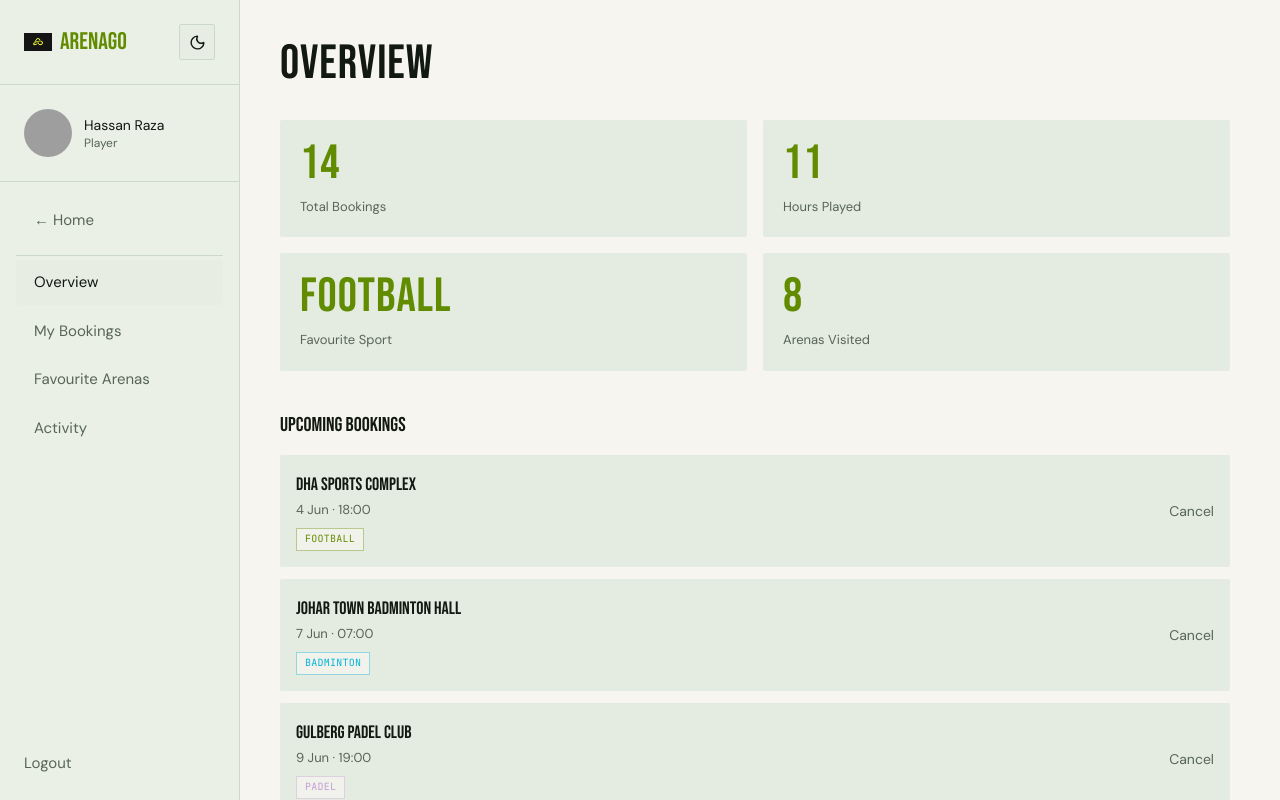
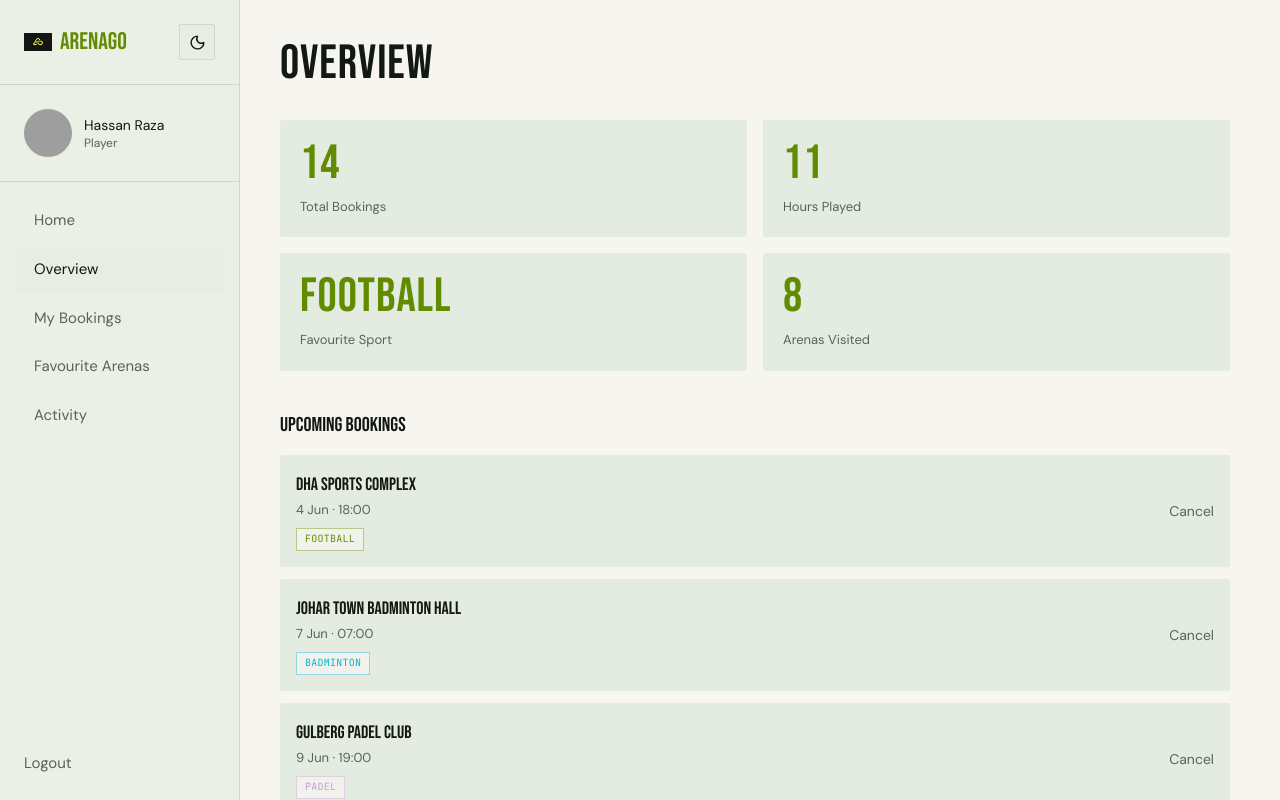
Before and after one commit to UbaidUrRehmaanDar/ArenaGo, a React (Vite) app: page /login in a window 1280 px wide. Both pictures are taken after a click on the button "Sign In". Shown: the top 800 px of the page. Built offline with nearby package versions, Linux system fonts and the light colour scheme; grey boxes are pictures that could not be loaded.

Commit message:
fix: Home as normal sidebar nav link

```diff
--- a/src/components/layout/DashboardLayout.tsx
+++ b/src/components/layout/DashboardLayout.tsx
@@ -50,14 +50,7 @@ export function DashboardLayout({ role, links }: DashboardLayoutProps) {
           </div>
         </div>
         <nav className="flex-1 p-4 space-y-1">
-          <Link
-            to="/home"
-            className="block px-4 py-2.5 text-[15px] font-body rounded-sm border-l-2 border-transparent text-mist hover:text-chalk mb-3"
-          >
-            ← Home
-          </Link>
-          <div className="h-px bg-line mb-3" />
-          {links.map((link) => (
+          {[{ to: '/home', label: 'Home' }, ...links].map((link) => (
             <Link
               key={link.to}
               to={link.to}
```
